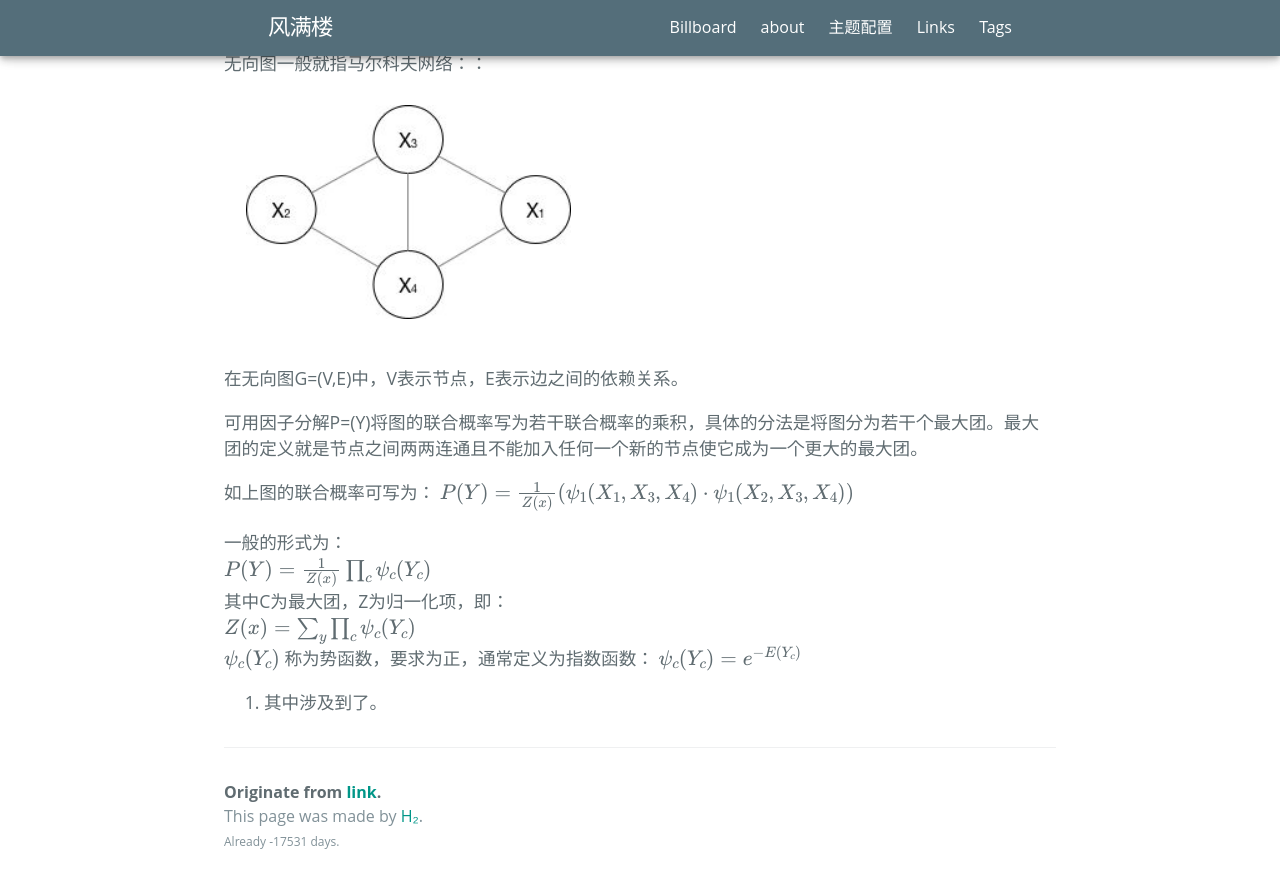
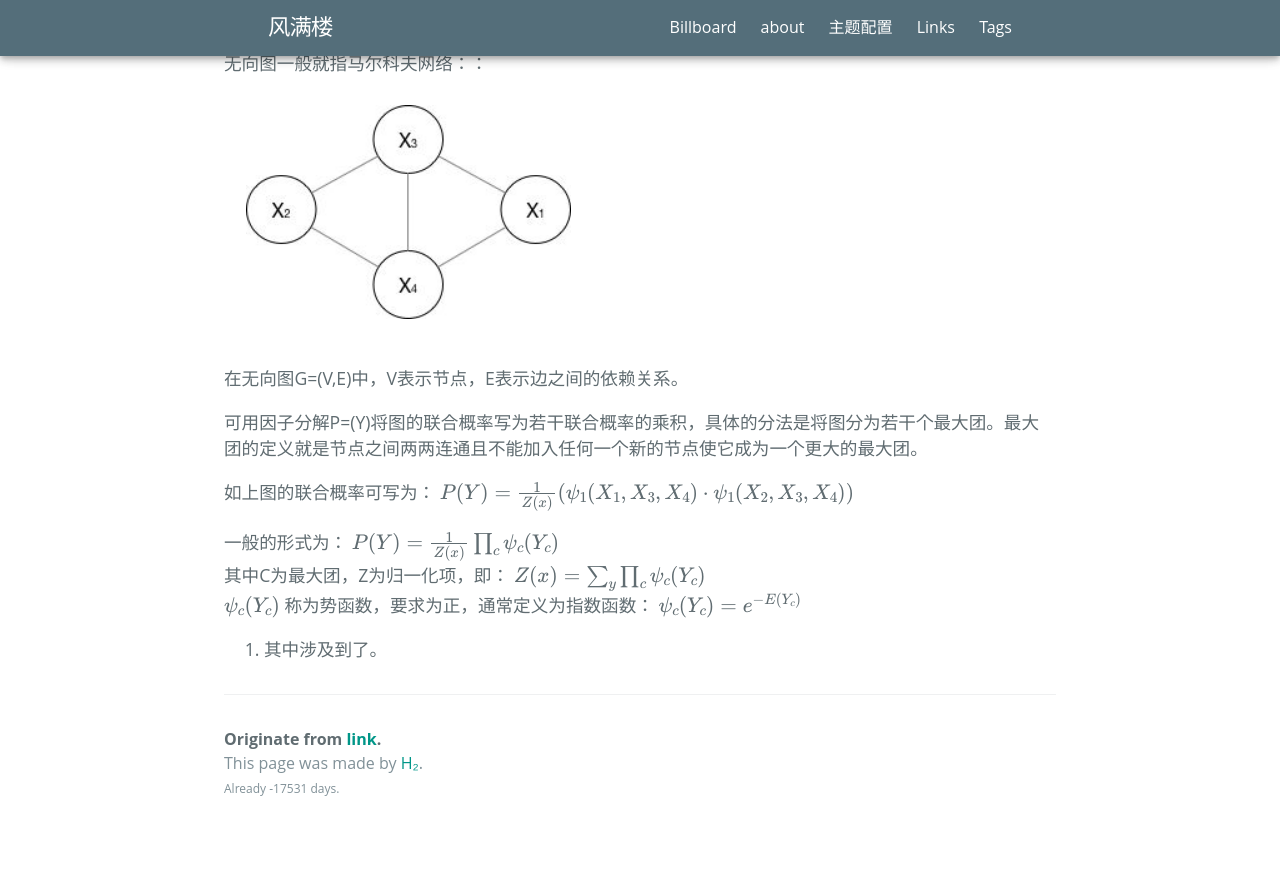
Before and after one commit to paichin/paichin.github.io, a Jekyll site: the page built from _posts/2019-08-13-test.md, in a window 1280 px wide and 900 px high, scrolled down 1802 px. Shown: the top 888 px of the window. Built offline with Jekyll 4.4.1, drawn with Linux system fonts in a browser that asks for light colours; some web fonts are replaced; formulas are drawn with MathJax 3; comment, search, counter and statistics services are not loaded; after the commit the page ends 2649 px from its top, so only the background shows below that.

```diff
--- a/_posts/2019-08-13-test.md
+++ b/_posts/2019-08-13-test.md
@@ -41,11 +41,11 @@ tags: ''
   $$
   <br>
 
-  一般的形式为：<br>
+  一般的形式为：
   $$
   P(Y)=\frac{1}{Z(x)}\prod_{c}ψ_c(Y_c)
   $$
-  <br>其中C为最大团，Z为归一化项，即：<br>
+  <br>其中C为最大团，Z为归一化项，即：
   $$
   Z(x)=\sum_y\prod_cψ_c(Y_c)
   $$
```
